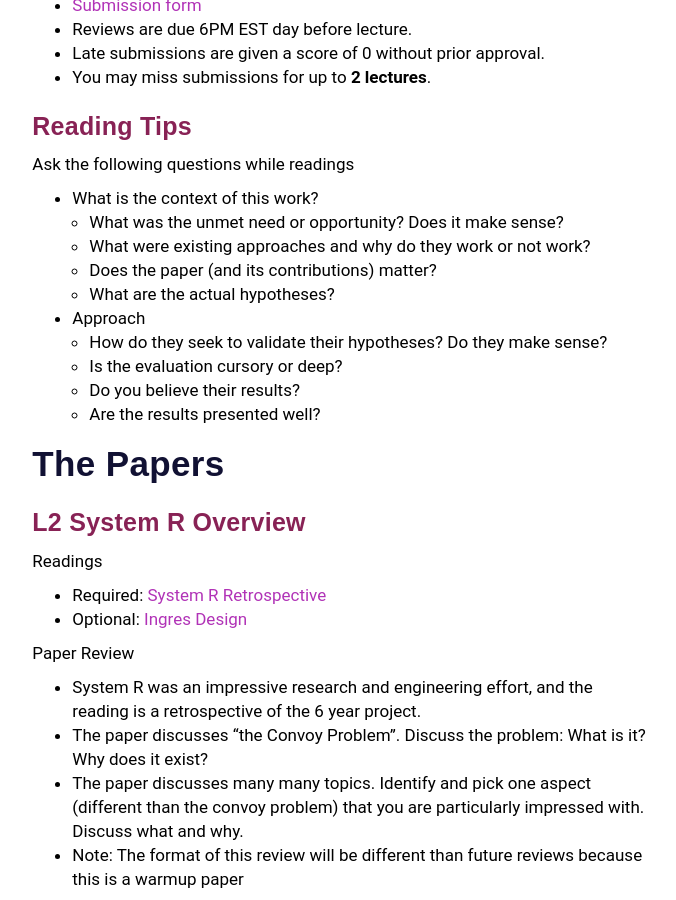
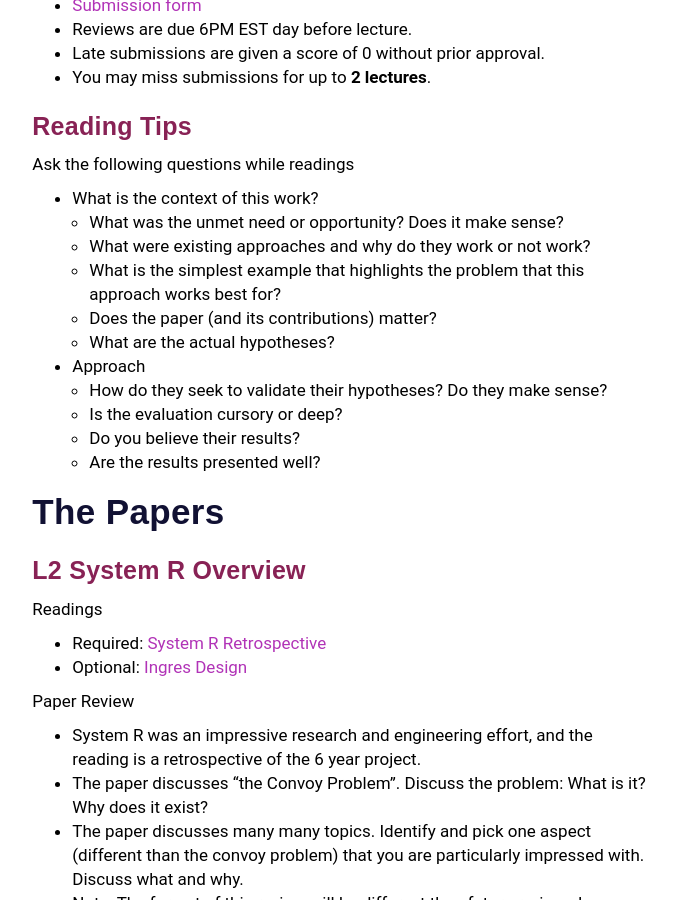
Before and after one commit to wzao1515/w6113.github.io, a Jekyll site: the page built from reviews.md, in a window 1280 px wide and 900 px high, scrolled down 683 px. Shown: the whole window, without its empty margins (292-968 px from the left). Built offline with Jekyll 4.4.1, drawn with Linux system fonts in a browser that asks for light colours; our own code applies the rules of GitHub Pages for plain Markdown files.

Commit message:
lazy commit msg

```diff
--- a/reviews.md
+++ b/reviews.md
@@ -31,6 +31,7 @@ Ask the following questions while readings
 * What is the context of this work?
   * What was the unmet need or opportunity?  Does it make sense?
   * What were existing approaches and why do they work or not work?
+  * What is the simplest example that highlights the problem that this approach works best for?
   * Does the paper (and its contributions) matter?
   * What are the actual hypotheses?
 * Approach
```
